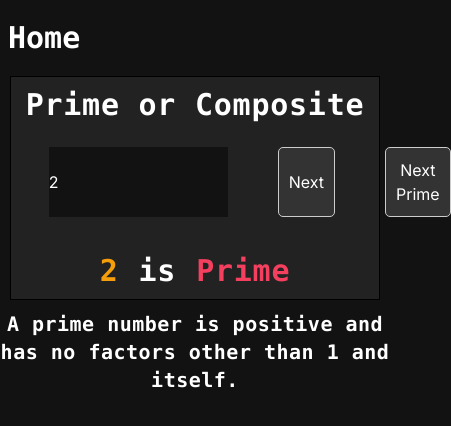
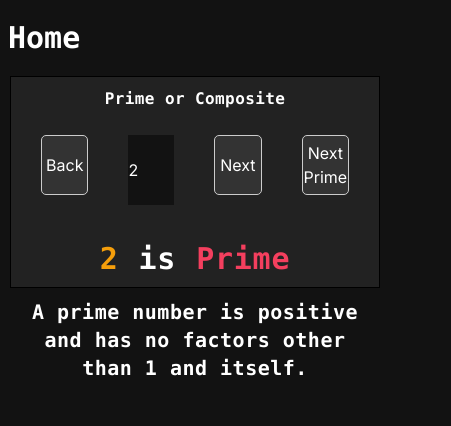
Before and after one commit to hadmacker/numbrella, a Next.js app: page /numbers/primes in a window 390 px wide. Shown: the top 426 px of the page, 451 px wide, since content can reach past the window. Built offline with nearby package versions, Linux system fonts and the light colour scheme.

Commit message:
primes formatting for iphones

```diff
--- a/app/numbers/primes/page.tsx
+++ b/app/numbers/primes/page.tsx
@@ -103,11 +103,11 @@ export default function Page() {
     return (
         <>
       <div style={{ border: '1px solid black', backgroundColor: '#222222', padding: '10px', margin: '10px' }}>
-    <h2 className="text-center tracking-wide font-mono text-3xl lg:text-3xl font-black">Prime or Composite</h2>
+    <h2 className="text-center tracking-wide font-mono text-1xl lg:text-3xl font-black">Prime or Composite</h2>
     <br/>
     <div style={{ display: 'flex', justifyContent: 'center' }}>
     <button
-       style={{ padding: '10px', backgroundColor: '#333', border: '1px solid #ccc', borderRadius: '5px' }}
+       style={{ margin: '0 20px', backgroundColor: '#333', border: '1px solid #ccc', borderRadius: '5px', width: '100%', maxWidth: '300px', marginBottom: '10px' }}
         onClick={() => {
           compute(value1 - 1);
         }}
@@ -115,7 +115,7 @@ export default function Page() {
         Back
       </button>
       <input
-        style={{ margin: '0 50px', width: '180px', height: '70px' }}
+        style={{ margin: '0 20px', width: '100%', maxWidth: '300px', height: '70px' }}
         type="number"
         min="1"
         max={maxValue}
@@ -132,7 +132,7 @@ export default function Page() {
         }}
       />
       <button
-       style={{ padding: '10px', backgroundColor: '#333', border: '1px solid #ccc', borderRadius: '5px' }}
+       style={{ margin: '0 20px', backgroundColor: '#333', border: '1px solid #ccc', borderRadius: '5px', width: '100%', maxWidth: '300px', marginBottom: '10px' }}
         onClick={() => {
           compute(value1 + 1);
         }}
@@ -140,7 +140,7 @@ export default function Page() {
         Next
       </button>
       <button
-       style={{ padding: '10px', backgroundColor: '#333', border: '1px solid #ccc', borderRadius: '5px', marginLeft: '50px' }}
+       style={{ margin: '0 20px', backgroundColor: '#333', border: '1px solid #ccc', borderRadius: '5px', width: '100%', maxWidth: '300px', marginBottom: '10px' }}
         onClick={() => {
           let nextPrime = value1 + 1;
           while (!isPrime(nextPrime)) {
@@ -167,7 +167,7 @@ export default function Page() {
     </h2>
     )}
     </div>
-    <div className="text-center tracking-wide font-mono text-xl lg:text-2xl font-black">
+    <div className="text-center tracking-wide font-mono text-xl lg:text-2xl font-black"  style={{margin: "0 20px"}}>
     <h2>{definition}</h2><br/>
     {factors.length > 0 && (
       <div>
```
